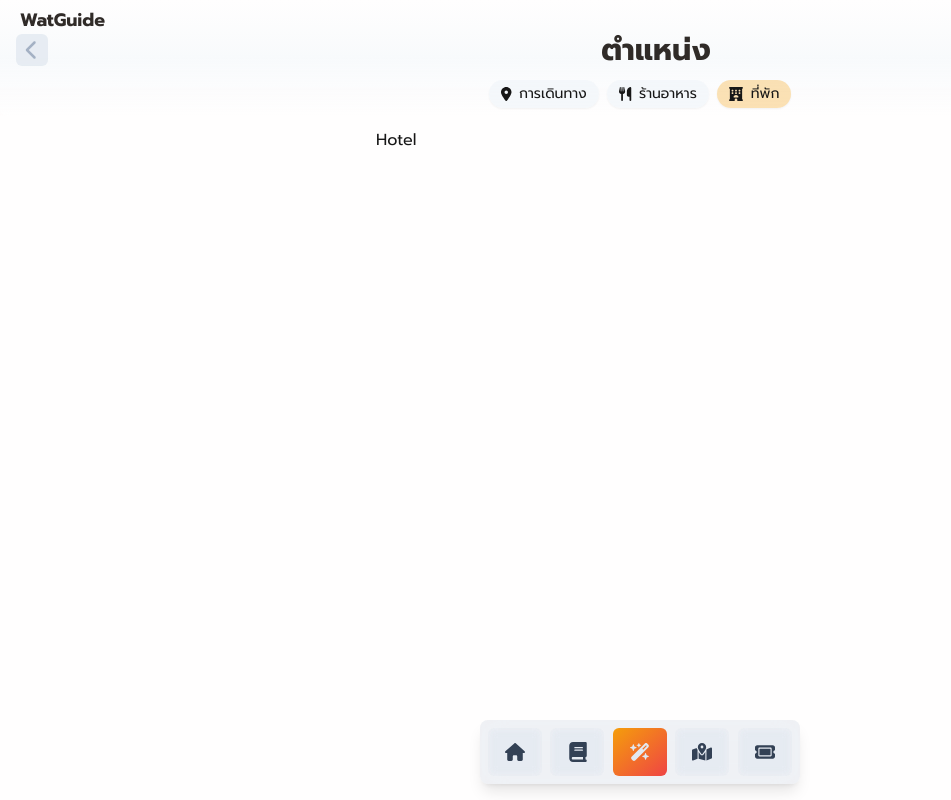
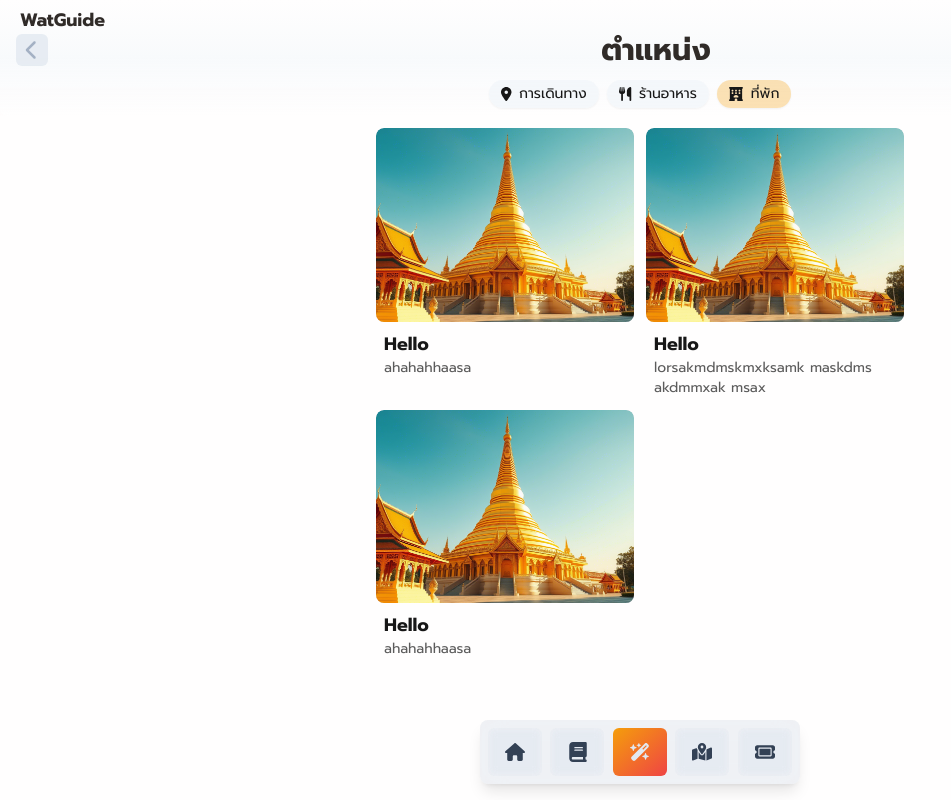
Before and after one commit to FeiZGe/WatGuide-web, a Next.js app: page /map/hotel in a window 1280 px wide. Shown: the whole page, without its empty margins (0-951 px from the left). Built offline with nearby package versions, Linux system fonts and the light colour scheme.

Commit message:
Add: hotel design

```diff
--- a/app/map/hotel/page.tsx
+++ b/app/map/hotel/page.tsx
@@ -1,9 +1,12 @@
+import Card from '@/components/Card'
 import React from 'react'
 
 const Hotel = () => {
   return (
-    <div>
-      Hotel
+    <div className="grid sm:grid-cols-2 grid-cols-1 gap-3">
+      <Card img="/image/test.png" path="/map/hotel" title="Hello" detail="ahahahhaasa" />
+      <Card img="/image/test.png" path="/map/hotel" title="Hello" detail="lorsakmdmskmxksamk maskdms akdmmxak msax " />
+      <Card img="/image/test.png" path="/map/hotel" title="Hello" detail="ahahahhaasa" />
     </div>
   )
 }
```
